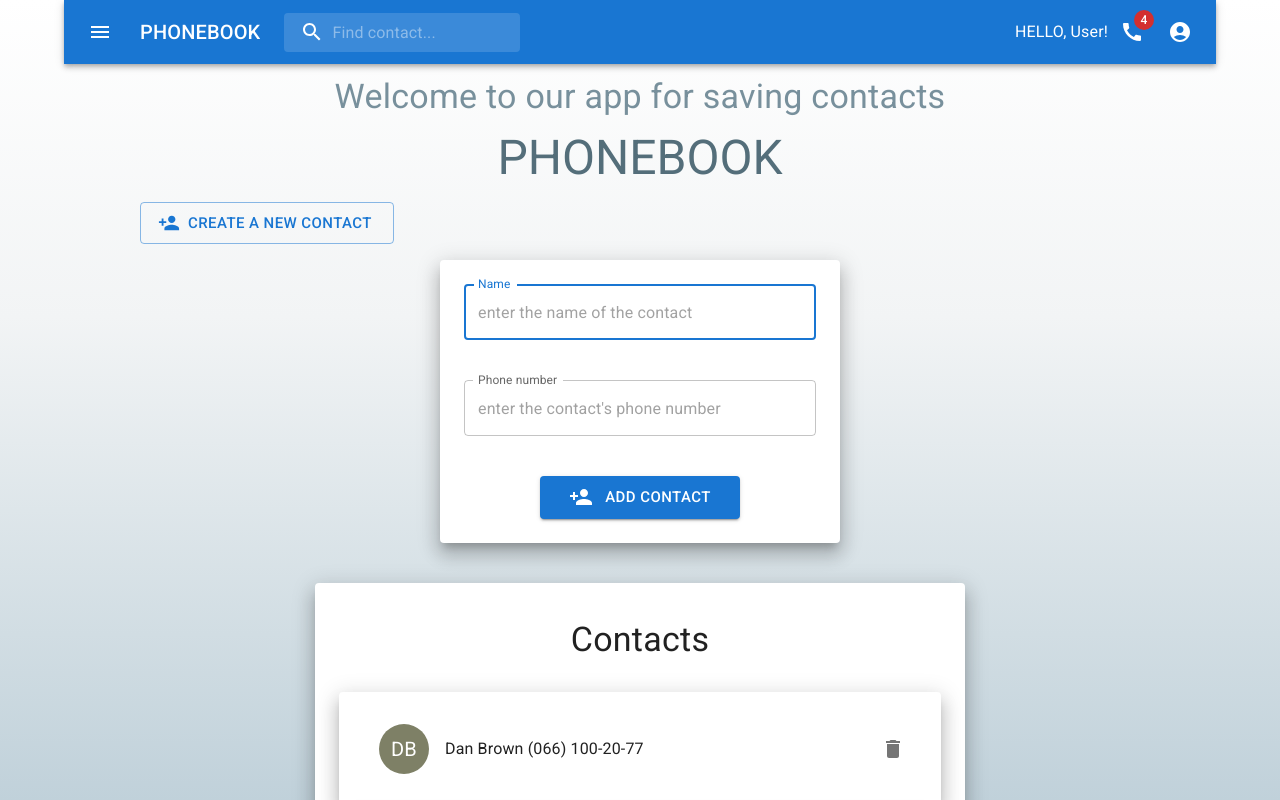
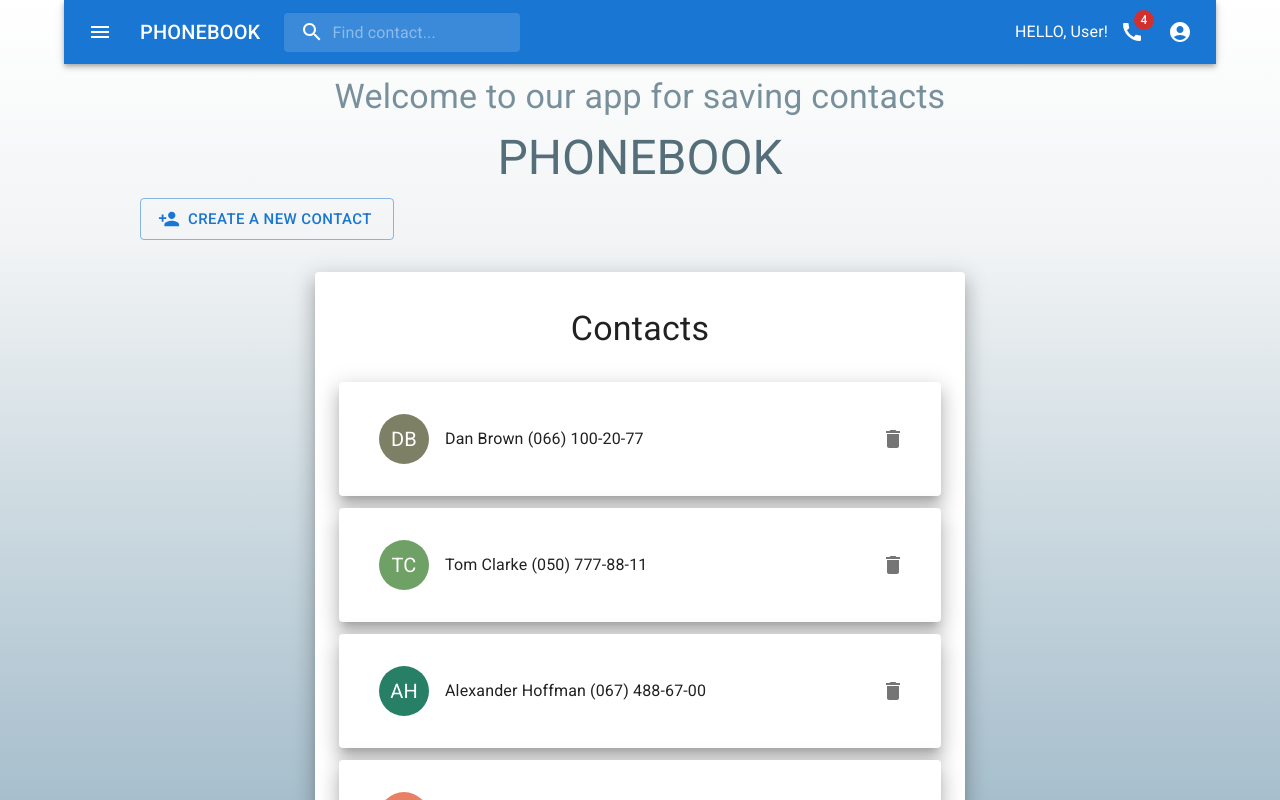
Before and after one commit to Yevhenii2022/goit-react-hw-07-phonebook, a React (Create React App) app: page / in a window 1280 px wide. Shown: the top 800 px of the page. Built offline with nearby package versions, Linux system fonts and the light colour scheme.

Commit message:
add style

```diff
--- a/src/components/AddContactForm/AddContactForm.jsx
+++ b/src/components/AddContactForm/AddContactForm.jsx
@@ -1,10 +1,24 @@
 import React from 'react';
 import PropTypes from 'prop-types';
-import { Button, Paper, TextField } from '@mui/material';
+import { Button, TextField, Modal, Box } from '@mui/material';
 import PersonAddIcon from '@mui/icons-material/PersonAdd';
 import { useFormik } from 'formik';
 import * as yup from 'yup';
 import { formatPhoneNumber } from '../../utils/phoneFormatter';
+
+const styleModal = {
+  position: 'absolute',
+  top: '50%',
+  left: '50%',
+  margin: 0,
+  transform: 'translate(-50%, -50%)',
+  width: 390,
+  bgcolor: 'background.paper',
+  border: '2px solid #303f9f',
+  borderRadius: 1.5,
+  boxShadow: 24,
+  p: 4,
+};
 
 const schema = yup.object().shape({
   name: yup
@@ -22,6 +36,10 @@ const schema = yup.object().shape({
 });
 
 export const AddContactForm = ({ addContact }) => {
+  const [open, setOpen] = React.useState(false);
+  const handleOpen = () => setOpen(true);
+  const handleClose = () => setOpen(false);
+
   const formik = useFormik({
     initialValues: {
       name: '',
@@ -32,11 +50,29 @@ export const AddContactForm = ({ addContact }) => {
       resetForm();
       addContact(values);
       setSubmitting(false);
+      setOpen(false);
     },
   });
 
   return (
-    <Paper elevation={12} sx={{ p: 3 }}>
+    <>
+      <Button
+        variant="outlined"
+        size="large"
+        startIcon={<PersonAddIcon />}
+        aria-label="create contact"
+        onClick={handleOpen}
+        sx={{ mb: 4, ml: 9.5 }}
+      >
+        CREATE A NEW CONTACT
+      </Button>
+      <Modal
+        open={open}
+        onClose={handleClose}
+        aria-labelledby="modal-add-contact-title"
+        aria-describedby="modal-add-contact-description"
+      >
+        <Box sx={styleModal}>
           <form
             style={{
               display: 'flex',
@@ -53,7 +89,6 @@ export const AddContactForm = ({ addContact }) => {
               label="Name"
               name="name"
               type="text"
-          autoFocus
               value={formik.values.name}
               onChange={formik.handleChange}
               error={formik.touched.name && Boolean(formik.errors.name)}
@@ -100,7 +135,9 @@ export const AddContactForm = ({ addContact }) => {
               ADD CONTACT
             </Button>
           </form>
-    </Paper>
+        </Box>
+      </Modal>
+    </>
   );
 };
 
--- a/src/components/App.jsx
+++ b/src/components/App.jsx
@@ -8,7 +8,7 @@ import {
   showErrorMessage,
 } from '../utils/notifications';
 import phonebook from '../data/phonebook.json';
-import { AddContactForm, Contacts, MyAppBar, ButtonIconAdd } from './';
+import { AddContactForm, Contacts, MyAppBar } from './';
 
 const getInitialСontacts = () => {
   const savedContacts = localStorage.getItem('contacts');
@@ -80,18 +80,8 @@ export const App = () => {
       <Typography variant="h3" sx={{ my: 1.5 }} align="center" color="#546e7a">
         PHONEBOOK
       </Typography>
-      <ButtonIconAdd children={'CREATE A NEW CONTACT'}></ButtonIconAdd>
-      <Box
-        component="section"
-        m="auto"
-        sx={{
-          mb: 5,
-          width: 400,
-        }}
-      >
-        <AddContactForm addContact={addContactToList} />
-        <ToastContainer />
-      </Box>
+      <AddContactForm addContact={addContactToList} />
+      <ToastContainer />
       <Box
         component="section"
         m="auto"
@@ -106,7 +96,6 @@ export const App = () => {
           </Typography>
           {contacts.length ? (
             <>
-              {/* <Filter setFilter={setFilter} /> */}
               <Contacts
                 contacts={getContactsList()}
                 removeContact={removeContact}
--- a/src/components/ButtonIcon/ButtonIcon.jsx
+++ /dev/null
@@ -1,13 +0,0 @@
-// import * as React from 'react';
-import { Button, Stack } from '@mui/material';
-import PersonAddIcon from '@mui/icons-material/PersonAdd';
-
-export const ButtonIconAdd = ({ children }) => {
-  return (
-    <Stack direction="row" spacing={2} sx={{ my: 2, ml: 9.5 }}>
-      <Button variant="outlined" size="large" startIcon={<PersonAddIcon />}>
-        {children}
-      </Button>
-    </Stack>
-  );
-};
--- a/src/components/index.js
+++ b/src/components/index.js
@@ -1,4 +1,3 @@
 export { AddContactForm } from './AddContactForm/AddContactForm';
 export { Contacts } from './Contacts/Contacts';
 export { MyAppBar } from './AppBar/AppBar';
-export { ButtonIconAdd } from './ButtonIcon/ButtonIcon';
```
Also changed, not shown: src/components/AppBar/AppBar.jsx (+11 -9 lines). Lines whose indentation alone changed are shown as unchanged.
